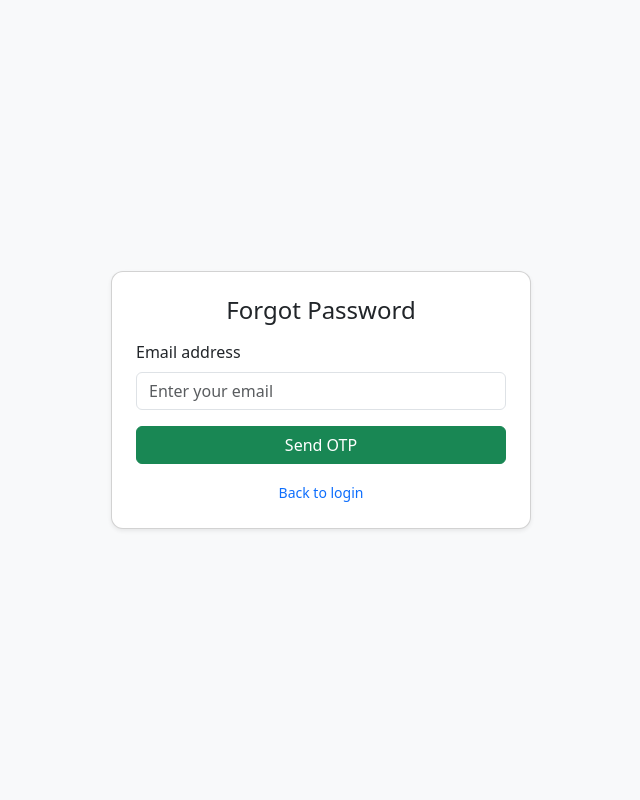
After one commit to ghanshyam20/my-fullstack-project, a Django app: page /forgot-password/ in a window 1280 px wide. The commit adds this page. Shown: the whole page, without its empty margins (319-959 px from the left). Run offline with Django 5.2, Linux system fonts and the light colour scheme.

Commit message:
forget button activate

```diff
--- /dev/null
+++ b/account/templates/account/forgot_password.html
@@ -0,0 +1,54 @@
+{% load static %}
+<!DOCTYPE html>
+<html lang="en">
+<head>
+    <meta charset="UTF-8">
+    <meta name="viewport" content="width=device-width, initial-scale=1.0">
+    <title>Forgot Password | InsightHub</title>
+
+    <link href="https://cdn.jsdelivr.net/npm/bootstrap@5.3.0/dist/css/bootstrap.min.css" rel="stylesheet">
+</head>
+
+<body class="bg-light">
+
+<div class="container d-flex justify-content-center align-items-center min-vh-100">
+
+    <div class="card shadow-sm p-4" style="max-width: 420px; width:100%; border-radius:12px;">
+
+        <h4 class="text-center mb-3">Forgot Password</h4>
+
+        {% if messages %}
+            {% for message in messages %}
+                <div class="alert alert-{{ message.tags }} small text-center fw-semibold rouded-3">
+                    {{ message }}
+                </div>
+            {% endfor %}
+        {% endif %}
+
+        <form method="POST">
+            {% csrf_token %}
+
+            <div class="mb-3">
+                <label class="form-label">Email address</label>
+                <input type="email" name="email" class="form-control" placeholder="Enter your email" required>
+            </div>
+
+            <div class="d-grid">
+                <button type="submit" class="btn btn-success">
+                    Send OTP
+                </button>
+            </div>
+        </form>
+
+        <div class="text-center mt-3">
+            <a href="{% url 'my-login' %}" class="small text-decoration-none">
+                Back to login
+            </a>
+        </div>
+
+    </div>
+
+</div>
+
+</body>
+</html>
--- a/account/urls.py
+++ b/account/urls.py
@@ -16,6 +16,10 @@ urlpatterns=[
     path('settings/', views.account_settings, name='account-settings'),
     path('apply-writer/', views.apply_writer, name='apply-writer'),
     path('writer-pending/', views.writer_pending, name='writer-pending'),
+    path('forgot-password/', views.forgot_password, name='forgot-password'),
+    path('reset-verify/<int:user_id>/', views.verify_reset_otp, name='reset-verify'),
+    path('reset-password/<int:user_id>/', views.reset_password, name='reset-password'),
+
 
 
 
--- a/account/views.py
+++ b/account/views.py
@@ -12,6 +12,7 @@ from django.contrib import messages
 from .forms import CreateUserForm, LoginForm
 from .models import EmailOtp, CustomUser
 from writer.models import Article
+from django.contrib.messages import get_messages
 
 
 def home(request):
@@ -308,3 +309,136 @@ def apply_writer(request):
 @login_required(login_url='my-login')
 def writer_pending(request):
     return render(request, 'account/writer_pending.html')
+
+
+def forgot_password(request):
+    storage=get_messages(request)
+    for _ in storage:
+        pass
+    if request.method == "POST":
+        email = request.POST.get("email")
+        user = CustomUser.objects.filter(email=email).first()
+
+        if user:
+            otp_obj = EmailOtp.objects.filter(user=user).first()
+
+            if otp_obj and otp_obj.is_valid():
+                otp_code = otp_obj.otp
+            else:
+                otp_code = str(random.randint(100000, 999999))
+                EmailOtp.objects.filter(user=user).delete()
+                EmailOtp.objects.create(user=user, otp=otp_code)
+
+            send_mail(
+                subject="Reset Your Password – InsightHub",
+                message=f"Your OTP is: {otp_code}",
+                from_email=None,
+                recipient_list=[email],
+            )
+
+            return redirect('reset-verify', user_id=user.id)
+
+        messages.success(request, "Check your email for 6-digit code to reset your password.")
+
+    return render(request, 'account/forgot_password.html')
+
+
+
+
+
+
+
+
+
+def reset_password(request, user_id):
+    user = CustomUser.objects.filter(id=user_id).first()
+    if not user:
+        return redirect('forgot-password')
+
+    # 🔒 protect route
+    if request.session.get('reset_verified_user') != user.id:
+        return redirect('forgot-password')
+
+    if request.method == "POST":
+        password1 = request.POST.get("password1")
+        password2 = request.POST.get("password2")
+
+        if password1 != password2:
+            messages.error(request, "Passwords do not match")
+            return redirect('reset-password', user_id=user.id)
+
+        user.set_password(password1)
+        user.save()
+
+        # clear session
+        request.session.pop('reset_verified_user', None)
+
+        send_mail(
+            subject="Your Password Has Been Updated – InsightHub",
+            message=f"Hi {user.first_name},\n\nYour password has been updated successfully.",
+            from_email=None,
+            recipient_list=[user.email],
+            fail_silently=False,
+        )
+
+        messages.success(request, "Password updated successfully")
+        return redirect('my-login')
+
+    return render(request, 'account/reset_password.html')
+
+
+def verify_reset_otp(request, user_id):
+    user = CustomUser.objects.filter(id=user_id).first()
+    if not user:
+        return redirect('forgot-password')
+
+    otp_obj = EmailOtp.objects.filter(user=user).first()
+
+    if not otp_obj:
+        messages.error(request, "No OTP found.")
+        return redirect('forgot-password')
+
+    if request.method == 'POST':
+        entered_otp = request.POST.get('otp').strip()
+
+        if otp_obj.otp != entered_otp:
+            messages.error(request, "Invalid OTP. Please try again.")
+
+        elif not otp_obj.is_valid():
+            messages.error(request, "OTP expired. Request a new one.")
+
+        else:
+            otp_obj.delete()
+            request.session['reset_verified_user'] = user.id   # ✅ secure
+            return redirect('reset-password', user_id=user.id)
+
+    return render(request, 'account/verify_reset.html', {'user': user})
+
+
+
+    user = CustomUser.objects.get(id=user_id)
+    otp_obj = EmailOtp.objects.filter(user=user).first()
+
+    if not otp_obj:
+        messages.error(request, "No OTP found.")
+        return redirect('forgot-password')
+
+
+    if request.method == 'POST':
+
+        entered_otp = request.POST.get('otp').strip()
+
+        if otp_obj.otp != entered_otp:
+            messages.error(request, "Invalid OTP. Please try again.")
+
+        elif not otp_obj.is_valid():
+            messages.error(request, "OTP expired. Request a new one.")
+
+        else:
+            otp_obj.delete()
+            return redirect('reset-password', user_id=user.id)
+
+
+
+
+    return render(request, 'account/verify_reset.html', {'user': user})
```
Also changed, not shown: account/templates/account/my-login.html (+13 -0 lines), account/templates/account/reset_password.html (added, +94 -0 lines), account/templates/account/verify_reset.html (added, +59 -0 lines).
